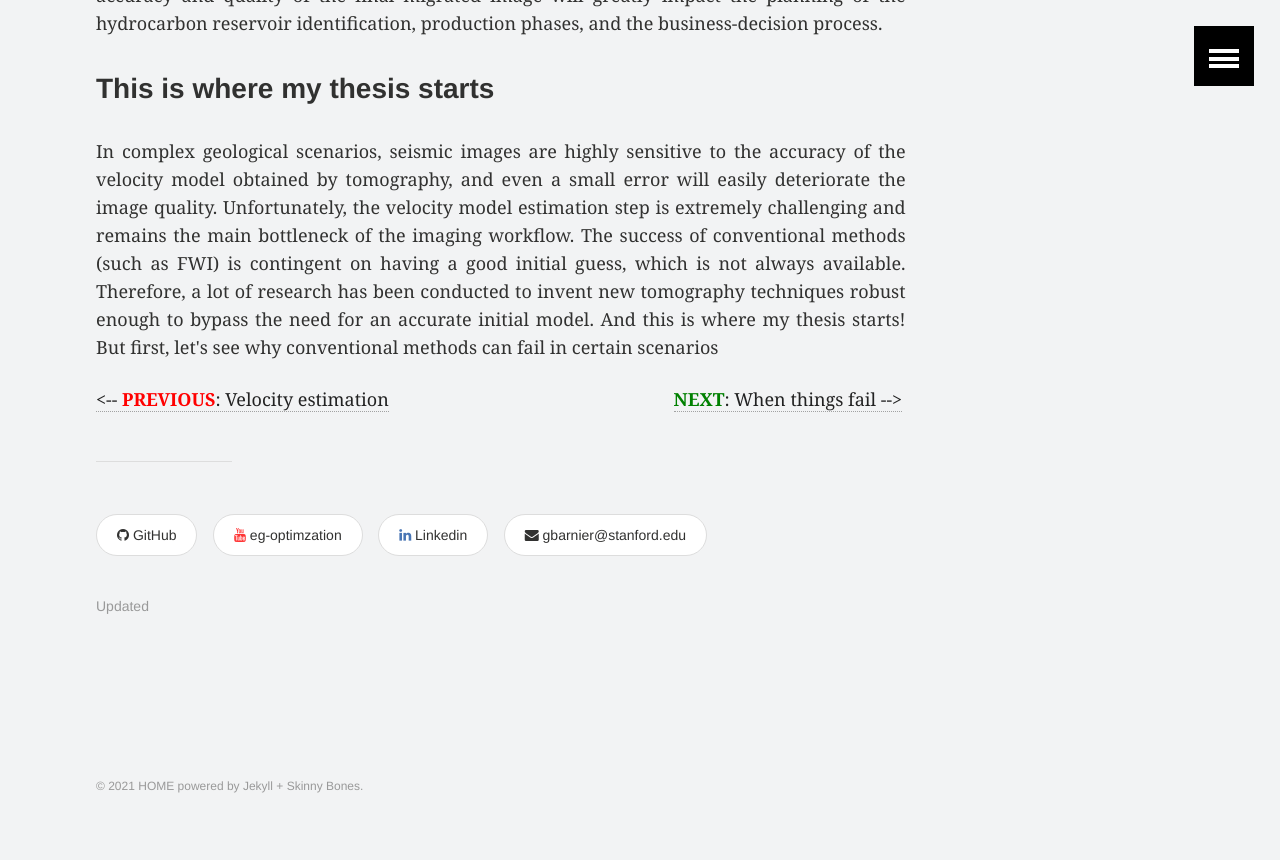
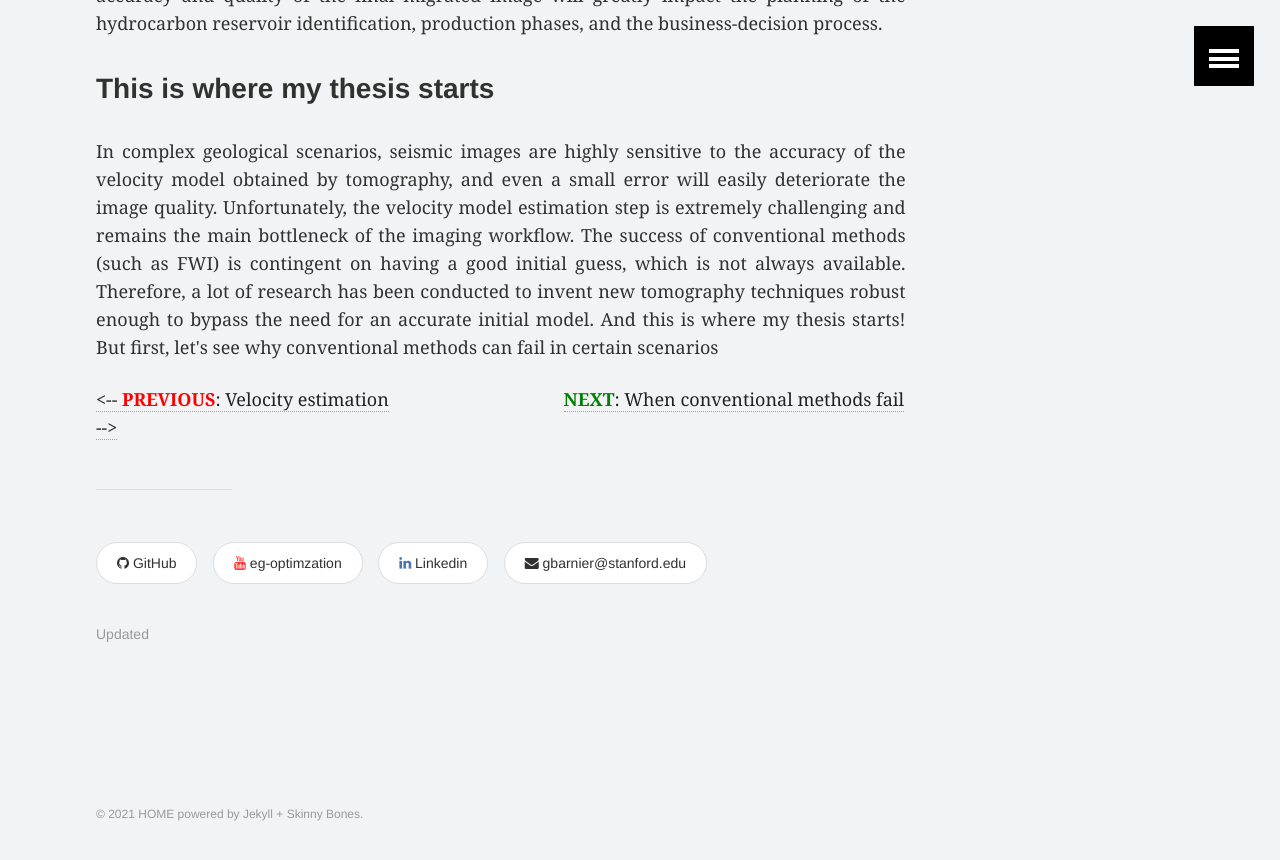
Before and after one commit to gbarnier/gbarnier.github.io, a Jekyll site: the page built from _posts/seismic_imaging/2021-03-14-migration.md, in a window 1280 px wide and 900 px high, scrolled down 2564 px. Shown: the top 860 px of the window. Built offline with Jekyll 4.4.1, drawn with Linux system fonts in a browser that asks for light colours.

Commit message:
Update 2021-03-14-migration.md

```diff
--- a/_posts/seismic_imaging/2021-03-14-migration.md
+++ b/_posts/seismic_imaging/2021-03-14-migration.md
@@ -46,5 +47,5 @@ Finally, a team of experts will interpret the geological features of the subsurf
 In complex geological scenarios, seismic images are highly sensitive to the accuracy of the velocity model obtained by tomography, and even a small error will easily deteriorate the image quality. Unfortunately, the velocity model estimation step is extremely challenging and remains the main bottleneck of the imaging workflow. The success of conventional methods (such as FWI) is contingent on having a good initial guess, which is not always available. Therefore, a lot of research has been conducted to invent new tomography techniques robust enough to bypass the need for an accurate initial model. And this is where my thesis starts! But first, let's see why conventional methods can fail in certain scenarios
 <p>
 <span style="text-align:right; font-size: 18px"><a href="/velocity-estimation"><-- <b><span style="color: red">PREVIOUS</span></b>: Velocity estimation</a></span>
-<span style="text-align:right; margin-left:280px; font-size: 18px"><a href="/bottleneck"><b><span style="color: green">NEXT</span></b>: When things fail --> </a></span>
+<span style="text-align:right; margin-left:170px; font-size: 18px"><a href="/bottleneck"><b><span style="color: green">NEXT</span></b>: When conventional methods fail --> </a></span>
 </p>
```
Also changed, not shown: other parts of _posts/seismic_imaging/2021-03-14-migration.md (+2 -1 lines).
